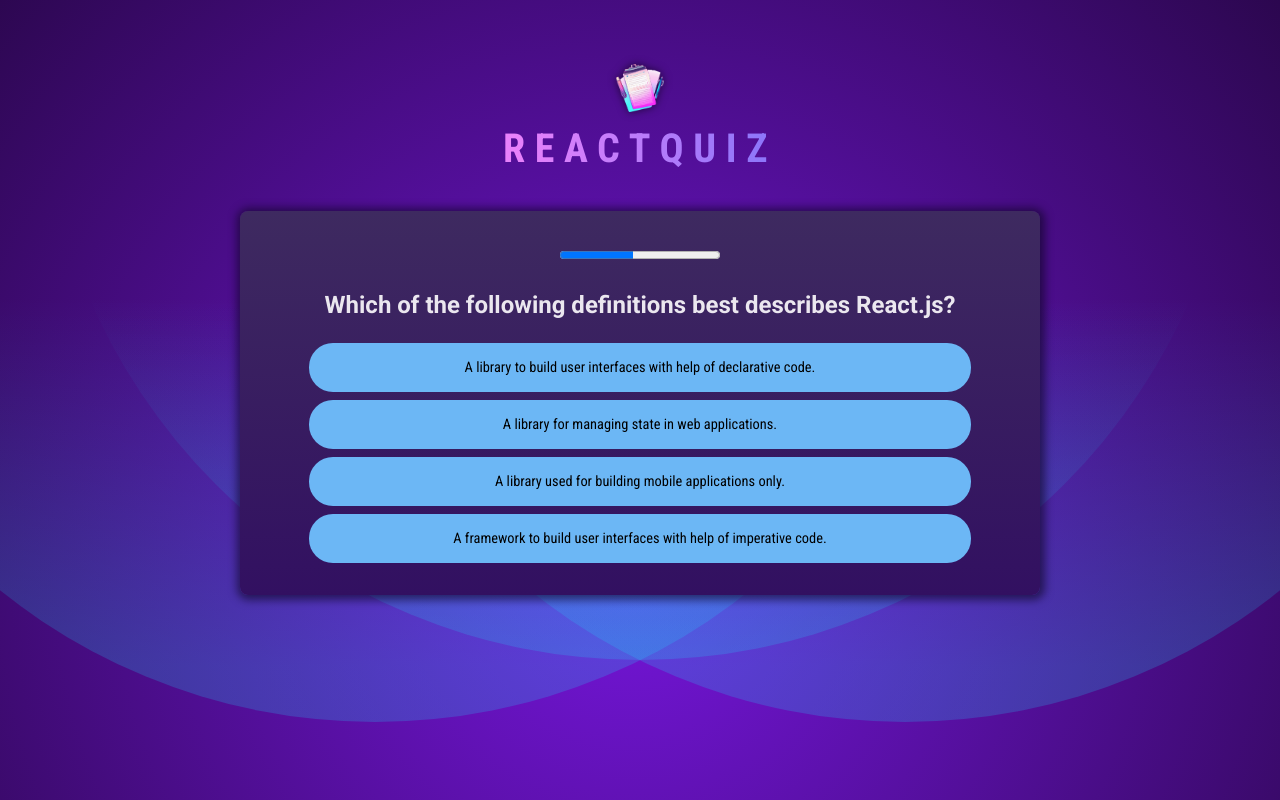
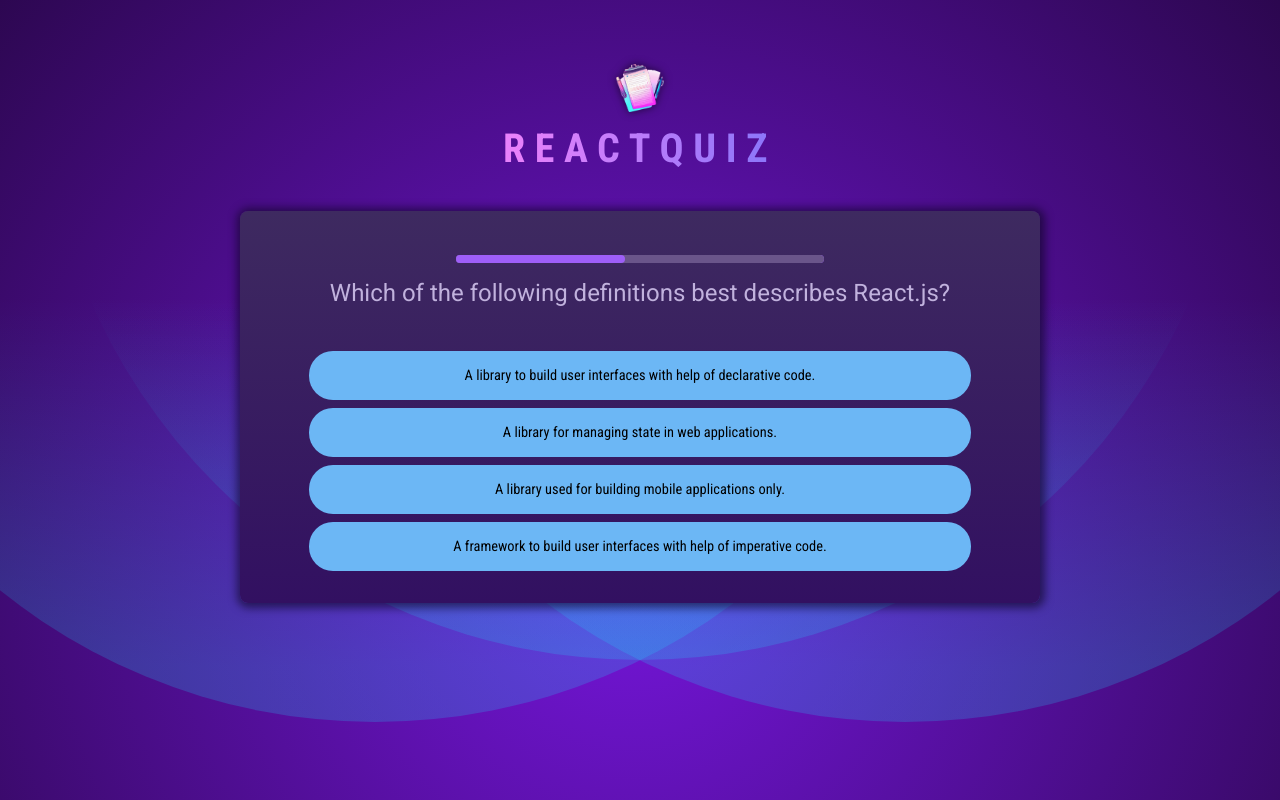
Before and after one commit to sumitbhade/quiz-app, a React (Vite) app: page / in a window 1280 px wide. Built offline with nearby package versions, Linux system fonts and the light colour scheme.

Commit message:
Setting different timers based on selected answer

```diff
--- a/src/components/QuestionTimer.jsx
+++ b/src/components/QuestionTimer.jsx
@@ -1,6 +1,6 @@
 import { useState, useEffect } from "react";
 
-export default function QuestionTimer({ timeout, onTimeout }) {
+export default function QuestionTimer({ timeout, onTimeout, mode }) {
   const [timeRemaining, setTimeRemaining] = useState(timeout);
 
   useEffect(() => {
@@ -20,5 +20,12 @@ export default function QuestionTimer({ timeout, onTimeout }) {
     };
   }, []);
 
-  return <progress value={timeRemaining} max={timeout} />;
+  return (
+    <progress
+      id="question-time"
+      max={timeout}
+      value={timeRemaining}
+      className={mode}
+    />
+  );
 }
--- a/src/components/Questions.jsx
+++ b/src/components/Questions.jsx
@@ -8,6 +8,16 @@ export default function Questions({ index, onSelectAnswer, onSkipAnswer }) {
     selectedAnswer: "",
     isCorrect: null,
   });
+
+  let timer = 10000;
+
+  if (answer.selectedAnswer) {
+    timer = 1000;
+  }
+
+  if (answer.isCorrect !== null) {
+    timer = 2000;
+  }
 
   function handleSelectAnswer(answer) {
     setAnswer({
@@ -36,12 +46,12 @@ export default function Questions({ index, onSelectAnswer, onSkipAnswer }) {
   }
 
   return (
-    <div id="questions">
+    <div id="question">
       <QuestionTimer
-        //For resetting component
-
-        timeout={10000}
-        onTimeout={onSkipAnswer}
+        key={timer}
+        timeout={timer}
+        onTimeout={answer.selectedAnswer === "" ? onSkipAnswer : null}
+        mode={answersState}
       />
       <h2>{QUESTIONS[index].text}</h2>
       <Answers
```
Also changed, not shown: src/index.css (+13 -13 lines).
